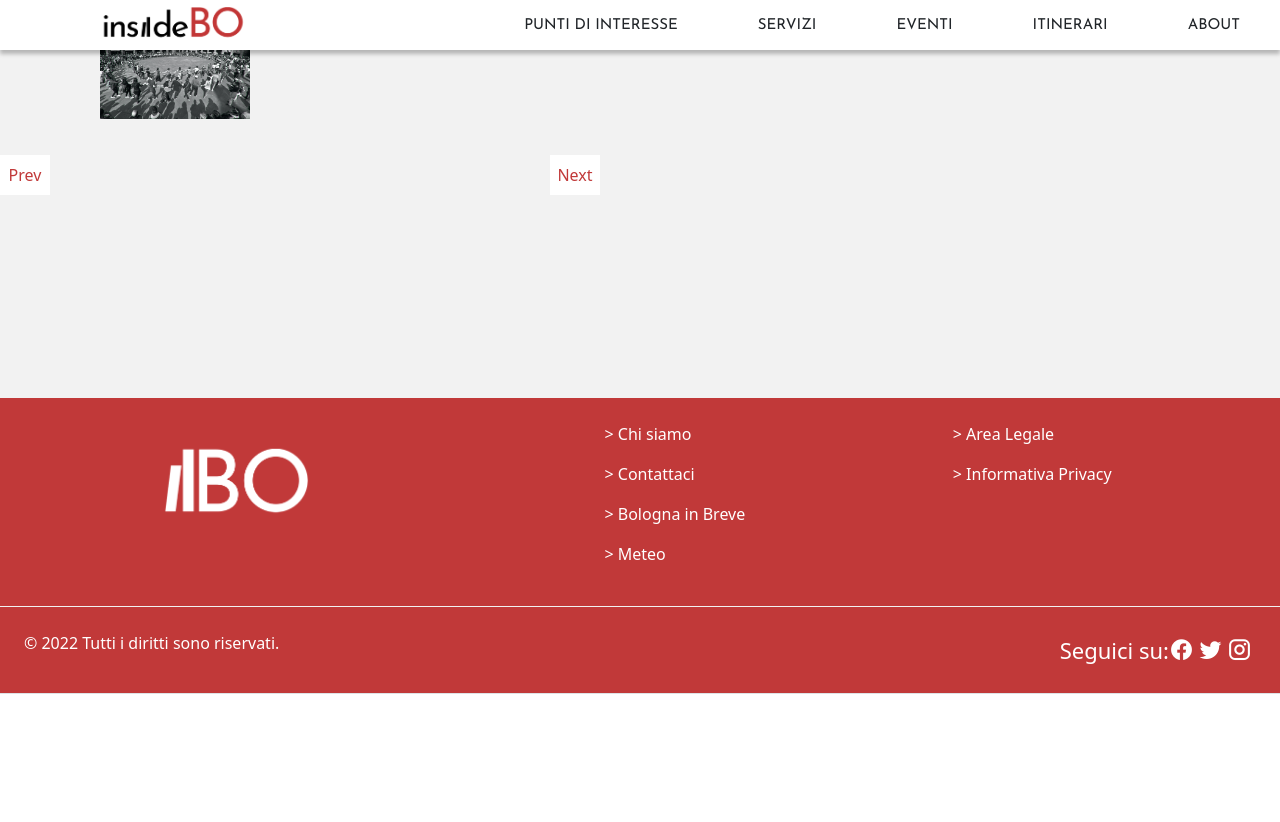
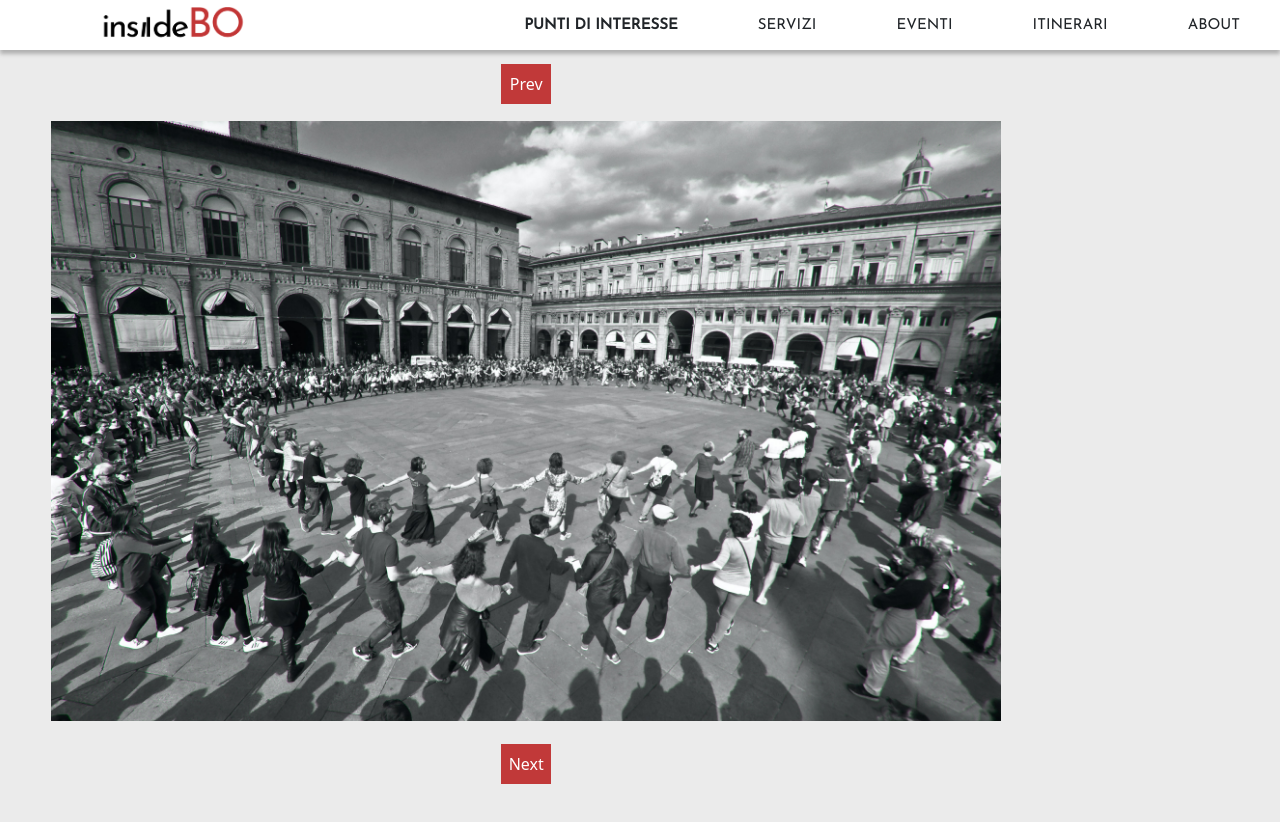
Before and after one commit to antonypascalino/HYPE_PROJECT_2021-22, a Nuxt app: page /App in a window 1280 px wide. Before the commit the page ends 800 px from the top, so only its background shows below. Built offline with nearby package versions, Linux system fonts and the light colour scheme.

Commit message:
Styled the carousel

```diff
--- a/components/Carousel.vue
+++ b/components/Carousel.vue
@@ -1,7 +1,6 @@
 <template>
   <div class="carousel">
     <slot> </slot>
-
     <button @click="next" class = "next">Next</button>
     <button @click="prev" class = "prev">Prev</button>
   </div>
@@ -28,27 +27,28 @@ export default {
 <style>
   .carousel {
     position: relative;
-    width: 600px;
-    height: 350px;
+    width: 950px;
+    height: 720px;
     overflow: hidden;
+    /*border: 2px solid black;*/
   }
   button {
     position: absolute;
     height: 40px;
     width: 50px;
-    top: calc(50% - 20px);
-    background-color: white;
+    left: calc(50% - 25px);
+    background-color: #C13939;
     border: none;
-    color: #C13939;
+    color: white;
   }
   button:focus, button:hover {
     outline: none;
     cursor: pointer;
   }
   .next {
-    right: 0;
+    bottom: 0;
   }
   .prev {
-    left: 0;
+    top: 0;
   }
 </style>
--- a/components/TheHeader.vue
+++ b/components/TheHeader.vue
@@ -68,7 +68,7 @@ export default {
       menuOptions: [
         {
           name: 'PUNTI DI INTERESSE',
-          path: '/puntidiinteresse/',
+          path: '/App/',
         },
         {
           name: 'SERVIZI',
--- a/pages/App.vue
+++ b/pages/App.vue
@@ -1,25 +1,34 @@
 <template>
   <div class="App">
+    <TheHeader/>
+    <div class="carouselDiv">
       <carousel
         @next="next"
         @prev="prev"
+        class = "carousel"
       >
         <carousel-slide v-for = "(slide,index) in slides"
                         :key="slide"
                         :index="index"
                         :visibleSlide = "visibleSlide"
         >
-        <img :src="slide">
+          <div class="imageContainer">
+            <img class= "carouselImg" :src="slide">
+          </div>
         </carousel-slide>
       </carousel>
+    </div>
   </div>
 </template>
 
 <script>
 import Carousel from "~/components/Carousel";
 import CarouselSlide from "~/components/CarouselSlide";
+import TheHeader from "~/components/TheHeader";
 
 export default {
+  layout: 'empty',
+
   data() {
     return {
         slides: [
@@ -54,13 +63,45 @@ export default {
   components : {
     Carousel,
     CarouselSlide,
+    TheHeader
   }
 }
 </script>
 
 <style>
-  .app {
+
+  .carouselDiv {
+    padding-top: 5%;
+    padding-bottom: 3%;
+    padding-left: 4%;
+  }
+
+  carousel-slide {
+    left: 0;
+  }
+
+  .imageContainer {
+    /*border: solid blue 2px;*/
+    width: 950px;
+    height: 600px;
+    overflow: hidden;
+    margin-left: 0;
+    margin-top: 6%;
     display: flex;
     justify-content: center;
+    align-items: center;
   }
+
+  .carouselImg {
+     aspect-ratio: auto;
+     margin-left: 0;
+     flex-shrink: 0;
+     min-width: 100%;
+     min-height: 100%
+  }
+
+  .App {
+    background-color: #EBEBEB;
+  }
+
 </style>
```
Lines whose indentation alone changed are shown as unchanged.
